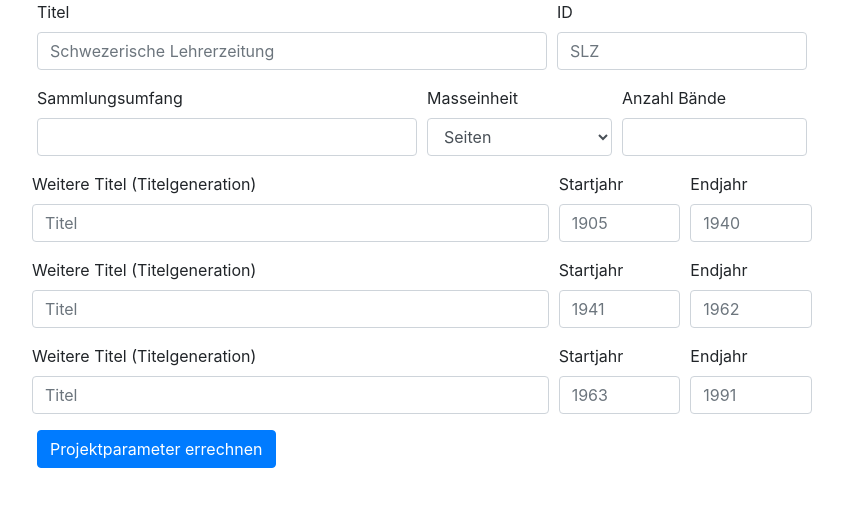
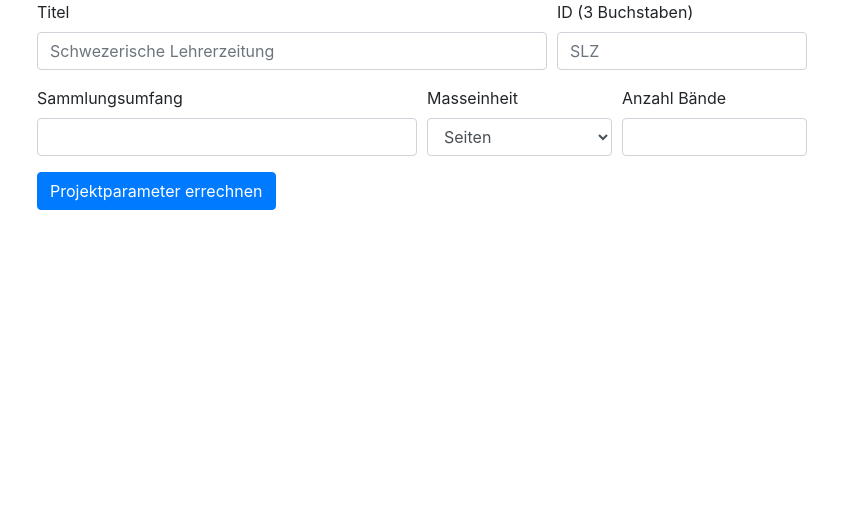
Before and after one commit to flst5758/aufgabeZwei, a PHP site: page / in a window 1280 px wide. Shown: the top 507 px of the page, without its empty margins (218-1061 px from the left). Run offline with PHP 8.4, Linux system fonts and the light colour scheme.

Commit message:
Vorläufige Fertigstellung vor Debugging

```diff
--- a/Serialdata.php
+++ b/Serialdata.php
@@ -13,6 +13,8 @@ class Serialdata {
 	public $_numberOfVolumes;
 	public $_digitizationCost;
 	public $_numberOfTB;
+
+
 
 
 	public function getID() {
--- /dev/null
+++ b/Sid.js
@@ -0,0 +1,58 @@
+ /*
+ * JavaScript component of Application implemented using JQuery
+ *
+ * @author FSteffen
+ */
+
+
+// A $( document ).ready() block.
+$(document).ready(function () {
+    $("#searchForm").submit(function (event) {
+        var sid = $("#ID").val();
+        var title = $("#Titel").val();
+        var numberOfPages = $("#Sammlungsumfang").val();
+        var numberOfVolumes = $("#numberOfVolumes").val();
+        var digitzationCost = 0;
+        var numberOfTB = 0;
+
+        $.post("SidJson.php", {sid}, {title}, {numberOfPages}, {numberOfVolumes})
+                .done(function (data) {
+                    var results = JSON.parse(data);
+                    $("#contentarea").empty();
+                    for (var result of results) {
+                        var html =
+                                `<table class="item">
+                                    <tr><td>Title</td><td>${result._title}</td></tr>
+                                    <tr><td>ID</td><td>${result._sid}</td></tr>
+                                    <tr><td>Anzahl Seiten</td><td>${result._numberOfPages}</td></tr>
+                                    <tr><td>Anzahl Bände</td><td>${numberOfVolumes._numberOfVolumes}</td></tr>
+                                    <tr><td>Kosten Scanning</td><td>${digitzationCost._digitizationCost}</td></tr>
+                                    <tr><td>Anzahl TB (Datengrösse)</td><td>${numberOfTB._numberOfTB}</td></tr>
+                                </table>`;
+                        $("#contentarea").append(html);
+                    }
+                })
+                .fail(function (error) {
+                    alert(error);
+                });
+
+
+        event.preventDefault();
+    });
+    $("#ID").keyup(function (target) {
+        var sid = $("#ID").val();
+        if(!findSid(sid)){
+            $("#error").text("Dies ist keine korrekte ID");
+        }else{
+            $("#error").text("");
+        }
+        function findSid(str){
+            regex = /^[a-zA-Z]{3,3}$/;
+
+            if (str.search(regex)>-1) {
+                return true;
+            }
+            return false; // No valid ID found
+        }
+    });
+});
--- a/SidService.php
+++ b/SidService.php
@@ -7,6 +7,6 @@
  */
 interface SidService {
 
-	public function getData($Sid = null);
+	public function getData($Sid = null, $title = null, $numberOfPages = 0, $numberOfVolumes = 0);
 
 }
--- /dev/null
+++ b/errorStyle.css
@@ -0,0 +1,19 @@
+/*
+To change this license header, choose License Headers in Project Properties.
+To change this template file, choose Tools | Templates
+and open the template in the editor.
+*/
+/*
+    Created on : 16.03.2018, 14:26:18
+    Author     : Florian Steffen
+*/
+
+#error{
+
+    color:red;
+    padding: 1ex 0;
+}
+
+#contentarea {
+    margin-top: 2em;
+}
--- a/index.php
+++ b/index.php
@@ -8,13 +8,16 @@ and open the template in the editor.
     <head>
         <meta charset="UTF-8">
         <link rel="stylesheet" href="https://maxcdn.bootstrapcdn.com/bootstrap/4.0.0/css/bootstrap.min.css" crossorigin="anonymous">
-        <title></title>
+        <script src="//ajax.googleapis.com/ajax/libs/jquery/3.3.1/jquery.min.js"></script>
+        <script src="Sid.js"></script>
+        <script src="errorStyle.css"></script>
+        <title>Zeitschriftendatenübermittlung</title>
     </head>
     <body>
 
         <div class="container" style="max-width:800px">
 
- <form>
+            <form id="searchForm" method="post" enctype="multipart/form-data">
                 <div class="form-row">
 
                     <div class="form-group col-md-8">
@@ -22,8 +25,9 @@ and open the template in the editor.
                         <input type="text" class="form-control" id="Titel" placeholder="Schwezerische Lehrerzeitung">
                     </div>
                     <div class="form-group col-md-4">
-    <label for="Title">ID</label>
+                        <label for="ID">ID (3 Buchstaben)</label>
                         <input type="text" class="form-control" id="ID" placeholder="SLZ">
+                        <div id="error"></div>
                     </div>
 
 
@@ -44,51 +48,15 @@ and open the template in the editor.
                         <label for="numberOfVolumes">Anzahl Bände</label>
                         <input type="number" class="form-control" id="numberOfVolumes">
                     </div>
-      <div class="form-row">
-    <div class="form-group col-md-8">
-      <label for="inputCity">Weitere Titel (Titelgeneration)</label>
-      <input type="text" class="form-control" id="Titelgeneration" placeholder="Titel">
-    </div>
-    <div class="form-group col-md-2">
-      <label for="inputCity">Startjahr</label>
-      <input type="text" class="form-control" id="Startjahr" placeholder="1905">
-    </div>
-    <div class="form-group col-md-2">
-      <label for="Endjahr">Endjahr</label>
-      <input type="text" class="form-control" id="Endjahr" placeholder="1940">
-    </div>
-          <div class="form-group col-md-8">
-      <label for="inputCity">Weitere Titel (Titelgeneration)</label>
-      <input type="text" class="form-control" id="Titelgeneration" placeholder="Titel">
-    </div>
-    <div class="form-group col-md-2">
-      <label for="inputCity">Startjahr</label>
-      <input type="text" class="form-control" id="Startjahr" placeholder="1941">
-    </div>
-    <div class="form-group col-md-2">
-      <label for="Endjahr">Endjahr</label>
-      <input type="text" class="form-control" id="Endjahr" placeholder="1962">
-    </div>
-          <div class="form-group col-md-8">
-      <label for="inputCity">Weitere Titel (Titelgeneration)</label>
-      <input type="text" class="form-control" id="Titelgeneration" placeholder="Titel">
-    </div>
-    <div class="form-group col-md-2">
-      <label for="inputCity">Startjahr</label>
-      <input type="text" class="form-control" id="Startjahr" placeholder="1963">
-    </div>
-    <div class="form-group col-md-2">
-      <label for="Endjahr">Endjahr</label>
-      <input type="text" class="form-control" id="Endjahr" placeholder="1991">
-    </div>
-  </div>
+
 
                 </div>
 
                 <button type="submit" class="btn btn-primary">Projektparameter errechnen</button>
-</form>       </div>
-        <?php
-        // put your code here
-        ?>
+            </form>
+            <div id="contentarea">
+            </div>
+        </div>
+
     </body>
 </html>
```
Also changed, not shown: DBCacheService.php (+4 -3 lines), IsbnJson.php (deleted, +0 -18 lines), SidJson.php (added, +29 -0 lines), SidServiceJson.php (+52 -18 lines). Lines whose indentation alone changed are shown as unchanged.
